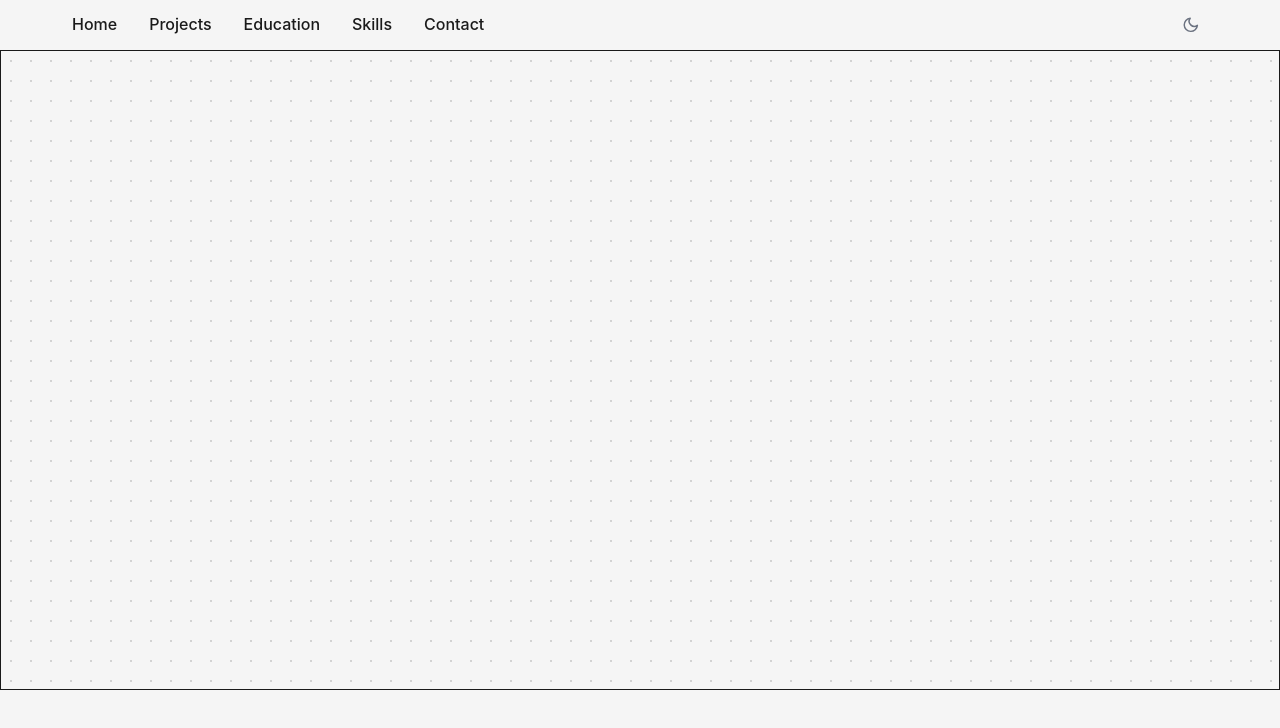
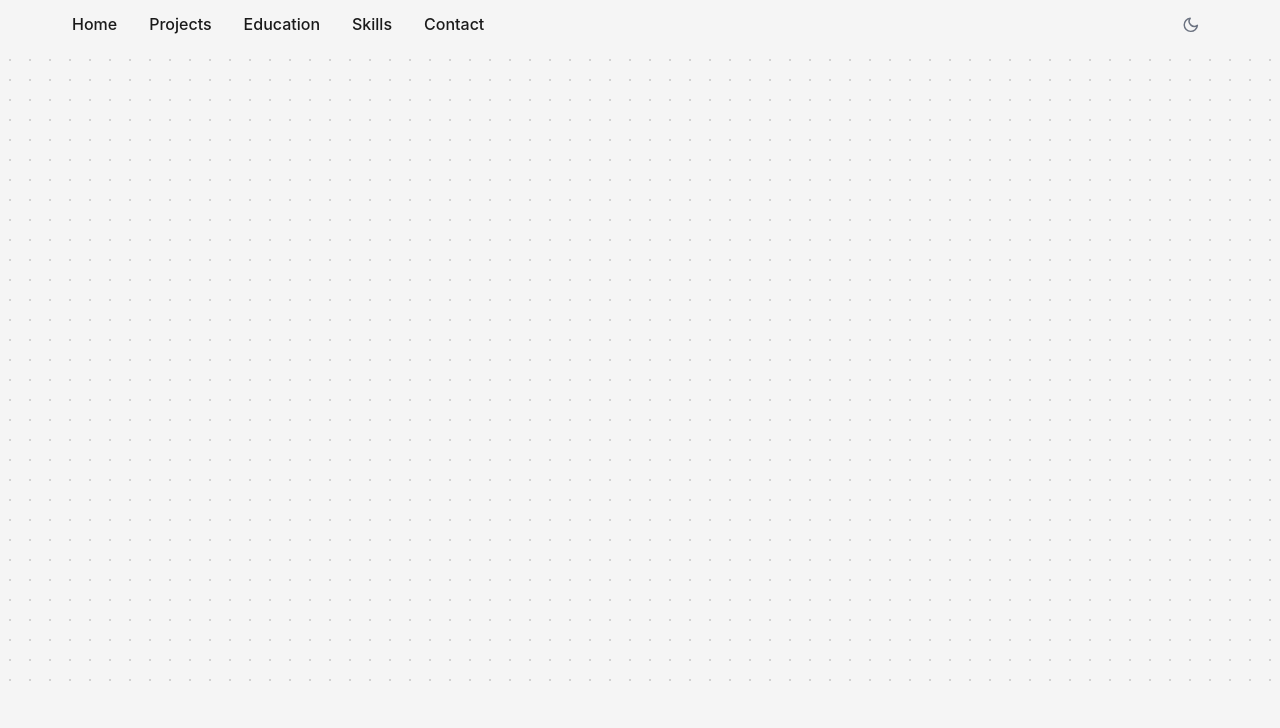
Before and after one commit to yw-blp/personal-portfolio, a React (Vite) app: page / in a window 1280 px wide. Shown: the top 728 px of the page. Built offline with nearby package versions, Linux system fonts and the light colour scheme.

Commit message:
implemented dot bg and grid hover animation

```diff
--- a/src/index.css
+++ b/src/index.css
@@ -10,7 +10,9 @@
     --color-text: #1a1a1a;
     --color-icon: #6b7280;
     --color-dot: rgba(26, 26, 26, 0.16);
+    --color-grid: color-mix(in srgb, var(--color-dot) 25%, transparent);
     --color-overlay: rgba(128, 128, 128, 0.1);
+    --reveal-radius: 180px;
     --theme-transition: background-color 0.2s ease, color 0.2s ease;
     --font-base: 'Inter', sans-serif;
     --spacing-sm: 0.5rem;
--- a/src/sections/Home/Home.jsx
+++ b/src/sections/Home/Home.jsx
@@ -1,11 +1,35 @@
+import { useRef } from 'react';
 import styles from './Home.module.css';
 
 function Home() {
+    const innerRef = useRef(null);
+    const gridOverlayRef = useRef(null);
+
+    const handleMouseMove = (e) => {
+        const rect = innerRef.current.getBoundingClientRect();
+        gridOverlayRef.current.style.setProperty('--mouse-x', `${e.clientX - rect.left}px`);
+        gridOverlayRef.current.style.setProperty('--mouse-y', `${e.clientY - rect.top}px`);
+    };
+
+    const handleMouseEnter = () => {
+        gridOverlayRef.current.dataset.active = 'true';
+    };
+
+    const handleMouseLeave = () => {
+        gridOverlayRef.current.dataset.active = 'false';
+    };
 
     return (
         <div className={styles.outer}>
-            <div className={styles.inner}>
-
+            <div
+                ref={innerRef}
+                className={styles.inner}
+                onMouseMove={handleMouseMove}
+                onMouseEnter={handleMouseEnter}
+                onMouseLeave={handleMouseLeave}
+            >
+                <div className={styles.dotOverlay} />
+                <div ref={gridOverlayRef} className={styles.gridOverlay} data-active="false" />
             </div>
         </div>
     );
--- a/src/sections/Home/Home.module.css
+++ b/src/sections/Home/Home.module.css
@@ -1,16 +1,63 @@
 .outer {
-    background: var(--color-bg);
+    background-color: var(--color-bg);
     transition: var(--theme-transition);
 }
+
+.dotOverlay {
+    position: absolute;
+    inset: 0;
+    z-index: 0;
+    pointer-events: none;
+    background-image: radial-gradient(circle, var(--color-dot) 1px, transparent 1px);
+    background-size: 20px 20px;
+}
+
+.gridOverlay {
+    position: absolute;
+    inset: 0;
+    z-index: 1;
+    display: none;
+    pointer-events: none;
+    background-image:
+        linear-gradient(to right, var(--color-grid) 1px, transparent 1px),
+        linear-gradient(to bottom, var(--color-grid) 1px, transparent 1px);
+    background-size: 20px 20px;
+    background-position:
+        9.5px 10px,
+        10px 9.5px;
+    mask-image: radial-gradient(
+        circle var(--reveal-radius, 180px) at var(--mouse-x, -9999px) var(--mouse-y, -9999px),
+        black 0%,
+        black 45%,
+        transparent 100%
+    );
+    -webkit-mask-image: radial-gradient(
+        circle var(--reveal-radius, 180px) at var(--mouse-x, -9999px) var(--mouse-y, -9999px),
+        black 0%,
+        black 45%,
+        transparent 100%
+    );
+    opacity: 0;
+    transition: opacity 0.2s ease;
+}
+
+@media (hover: hover) and (pointer: fine) {
+    .gridOverlay {
+        display: block;
+    }
+}
+
+.gridOverlay[data-active='true'] {
+    opacity: 1;
+}
+
 
 .inner {
     position: relative;
     max-width: 1400px;
     min-height: 640px;
-    background-image: radial-gradient(circle, var(--color-dot) 1px, transparent 1px);
-    background-size: 20px 20px;
-    /*max-height: 640px;*/
     margin: 0 auto;
-    border: 1px solid var(--color-text);
+    z-index: 2;
+    /*border: 1px solid var(--color-text);*/
     /*padding: var(--spacing-md) var(--spacing-md);*/
 }
```
